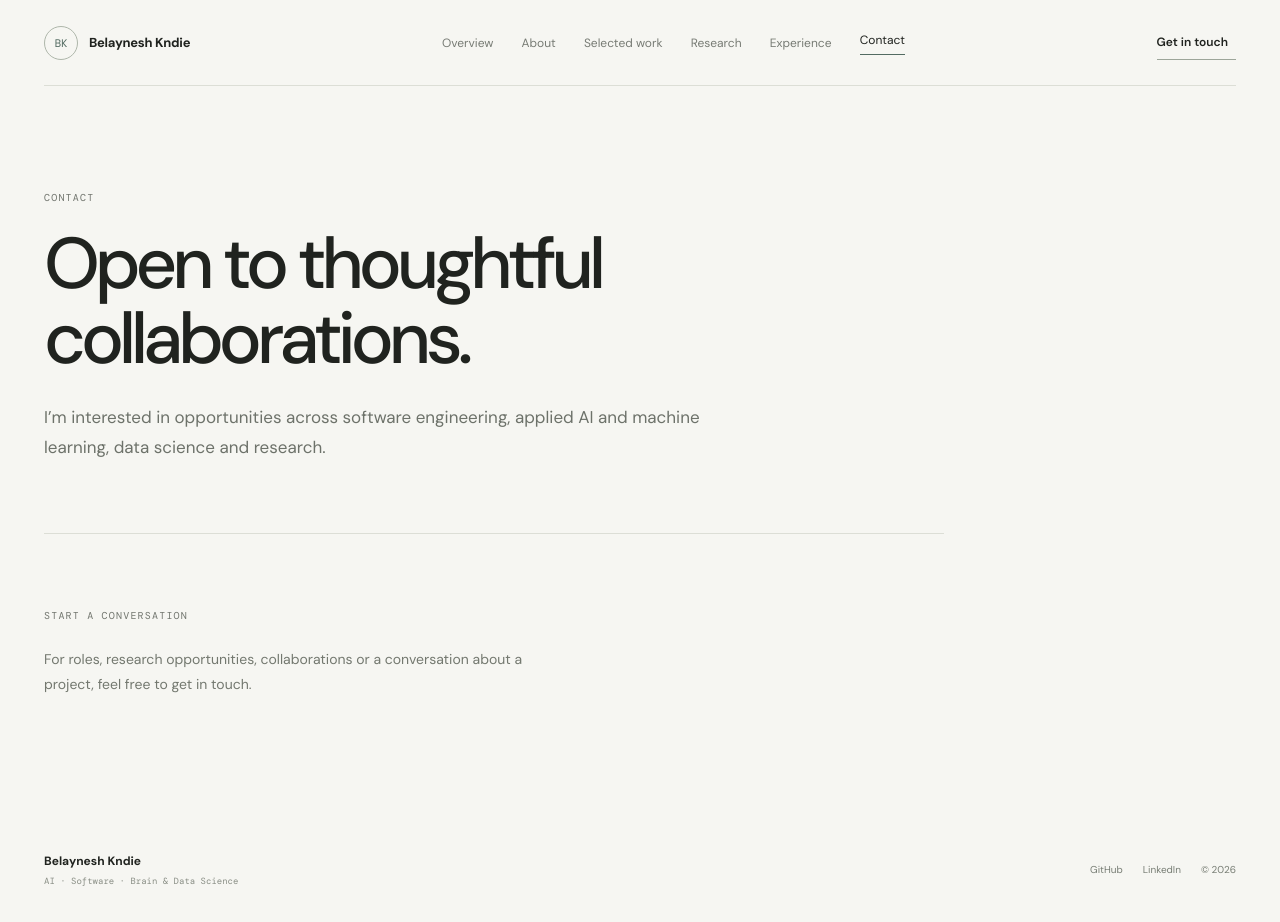
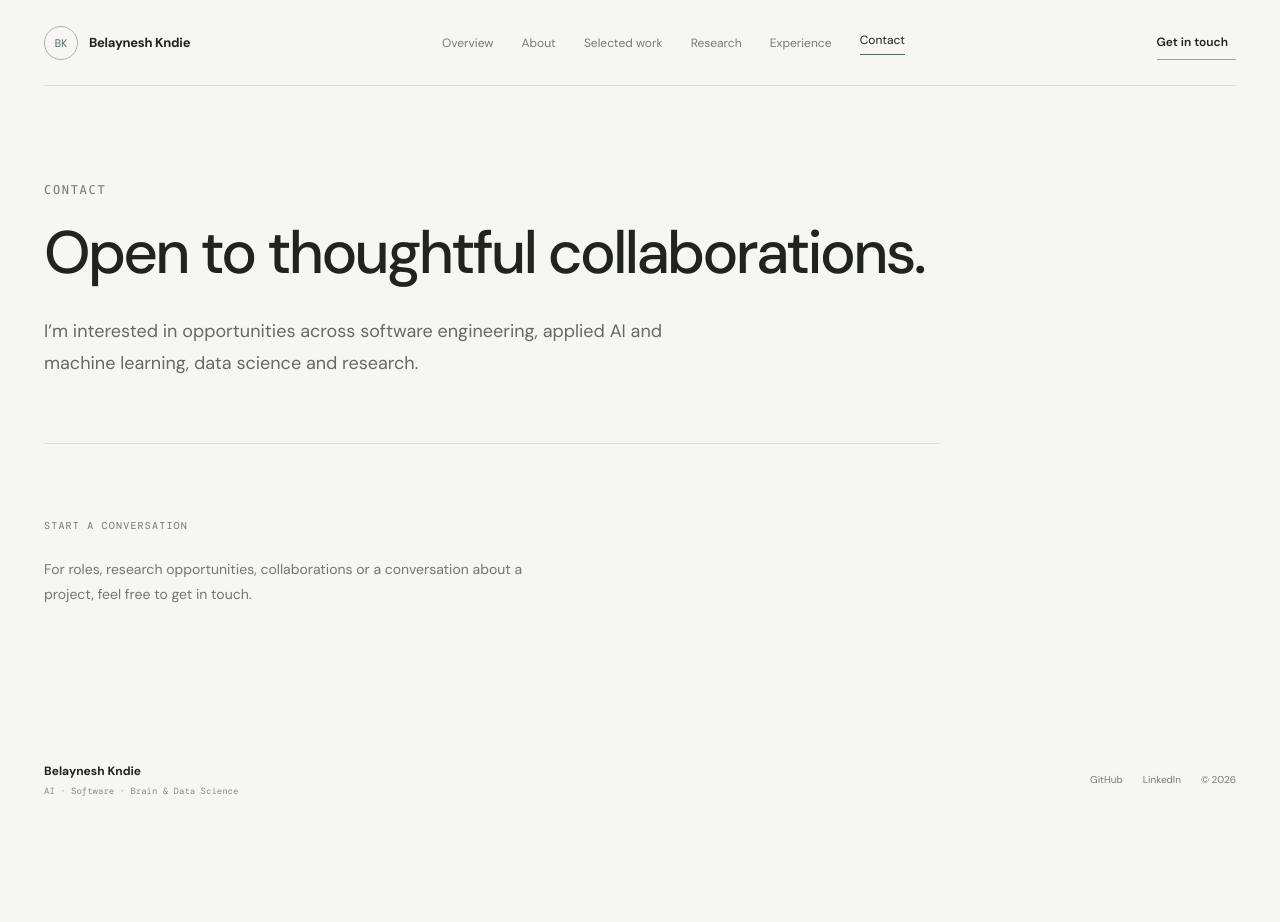
Before and after one commit to bely-lab/Prortfolio_website, a React (Vite) app: page /contact in a window 1280 px wide. After the commit the page ends 832 px from the top, so only its background shows below. Built offline with nearby package versions, Linux system fonts and the light colour scheme; a web font is replaced by a local one.

Commit message:
style update

```diff
--- a/src/components/PageIntro.tsx
+++ b/src/components/PageIntro.tsx
@@ -1,11 +1,26 @@
-type Props = { eyebrow: string; title: string; intro?: string };
+
+type Props = {
+  eyebrow: string;
+  title: string;
+  intro?: string;
+};
 
 export function PageIntro({ eyebrow, title, intro }: Props) {
   return (
-    <div className="page-intro">
-      <p className="eyebrow">{eyebrow}</p>
-      <h1>{title}</h1>
-      {intro && <p className="page-lede">{intro}</p>}
+    <div className="max-w-4xl border-b border-[#dcded6] pb-12 pt-20 md:pb-16 md:pt-24">
+      <p className="mb-5 font-mono text-xs font-medium uppercase tracking-[0.14em] text-[#72766f]">
+        {eyebrow}
+      </p>
+
+      <h1 className="max-w-4xl text-4xl font-medium leading-[1.15] tracking-[-0.045em] text-[#20231f] sm:text-5xl md:text-6xl">
+        {title}
+      </h1>
+
+      {intro && (
+        <p className="mt-7 max-w-2xl text-base leading-7 text-[#656a62] md:text-lg md:leading-8">
+          {intro}
+        </p>
+      )}
     </div>
   );
 }
```
